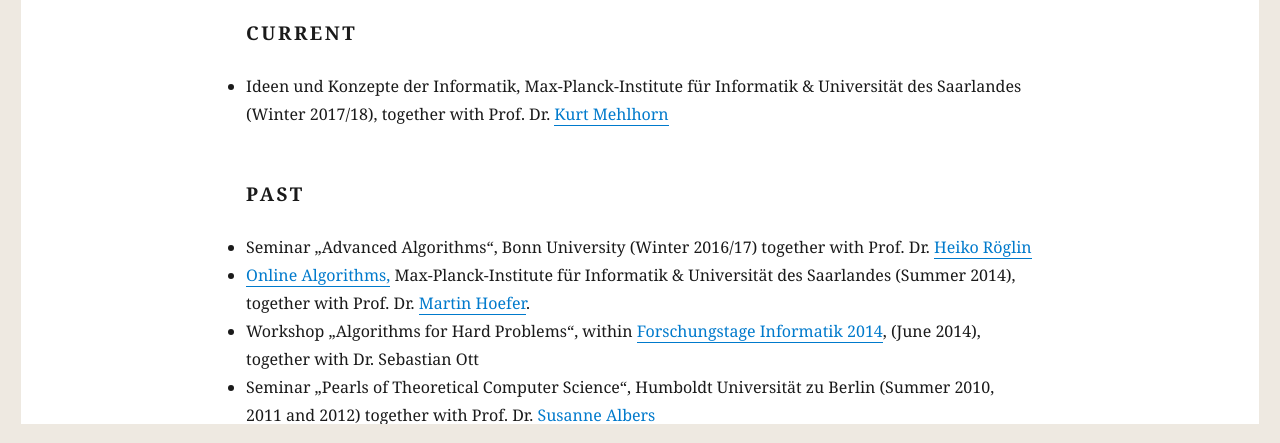
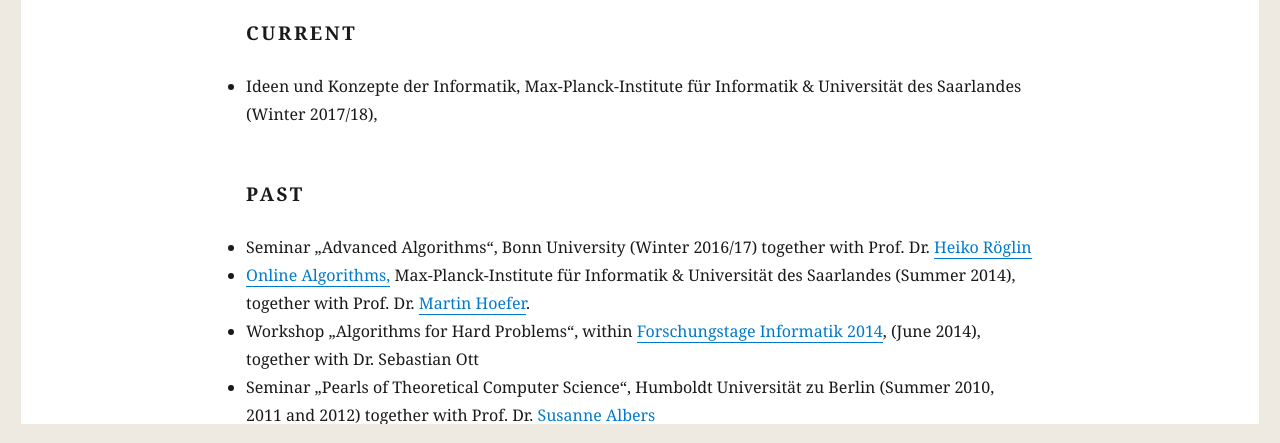
Before and after one commit to antoniosantoniadis/antoniosantoniadis.github.io, a plain HTML site: page teaching_files/a.html in a window 1280 px wide. Shown: the part 355-798 px from the top of the page. Drawn offline with Linux system fonts and the light colour scheme; a web font is replaced by a local one.

Commit message:
small changes

```diff
--- a/teaching_files/a.html
+++ b/teaching_files/a.html
@@ -64,8 +64,11 @@ body.custom-background { background-color: #eee9e1; }
 		<h4 id="current">Current</h4>
 <ul>
 <li>Ideen und Konzepte der Informatik,&nbsp;Max-Planck-Institute für
-Informatik &amp; Universität des Saarlandes (Winter 2017/18), together
-with Prof. Dr.&nbsp;<a href="https://people.mpi-inf.mpg.de/%7Emehlhorn/">Kurt Mehlhorn</a></li>
+  Informatik &amp; Universität des Saarlandes (Winter 2017/18),
+<!--  together with
+  Prof. Dr.&nbsp;<a href="https://people.mpi-inf.mpg.de/%7Emehlhorn/">Kurt
+    Mehlhorn -->
+</a></li>
 </ul>
 <div class="level4"></div>
 <h4 id="past">Past</h4>
```
